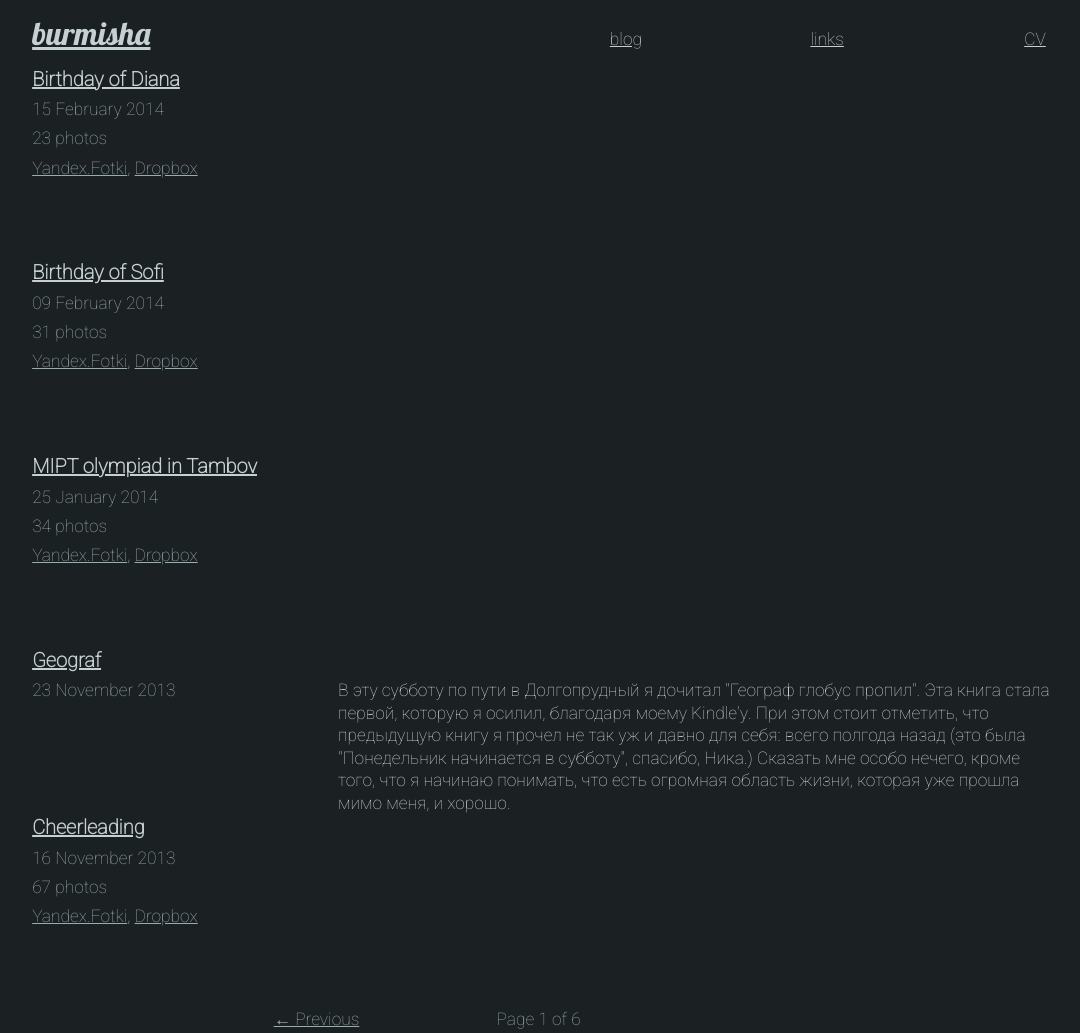
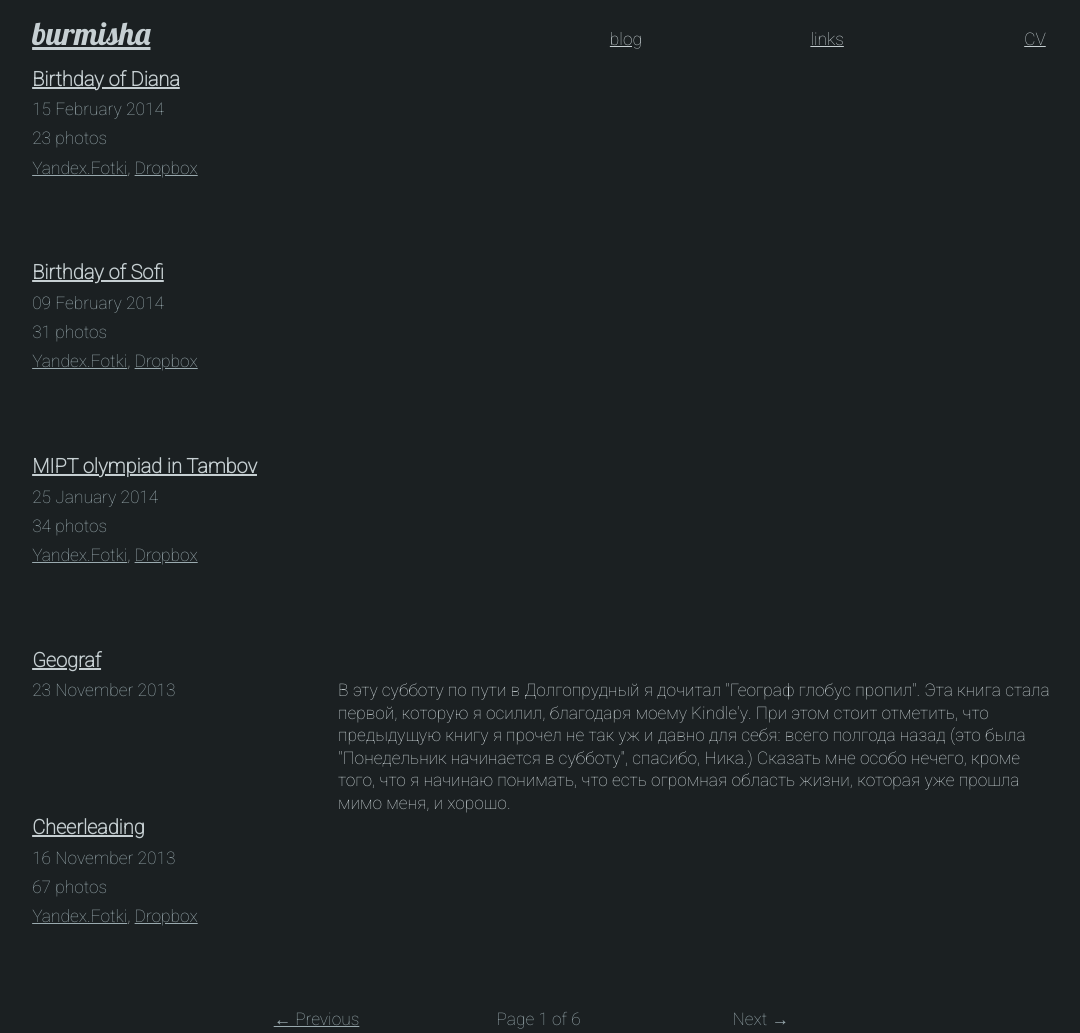
Before and after one commit to burmisha/burmisha.github.io, a Jekyll site: the page built from blog/index.html, in a window 1280 px wide. Shown: the whole page, without its empty margins (98-1178 px from the left). Built offline with Jekyll 4.4.1, drawn with Linux system fonts in a browser that asks for light colours; Markdown is read by kramdown in place of the engine named in the settings; the list of posts is cut into pages by our own code.

Commit message:
fix pagination issue

```diff
--- a/blog/index.html
+++ b/blog/index.html
@@ -44,9 +44,10 @@ title: blog
 			{% if paginator.previous_page != 1%}
 				<a href="/blog/page{{ paginator.previous_page }}" class="text">Next →</a>
 			{% else %}
-				<a href="/blog" class="text">Next</a>
+				<a href="/blog" class="text">Next →</a>
 			{% endif %}
+		{% else %}
+			<span class="disabled">Next →</span>
 		{% endif %}
 	</div>
-
 </div>
```
